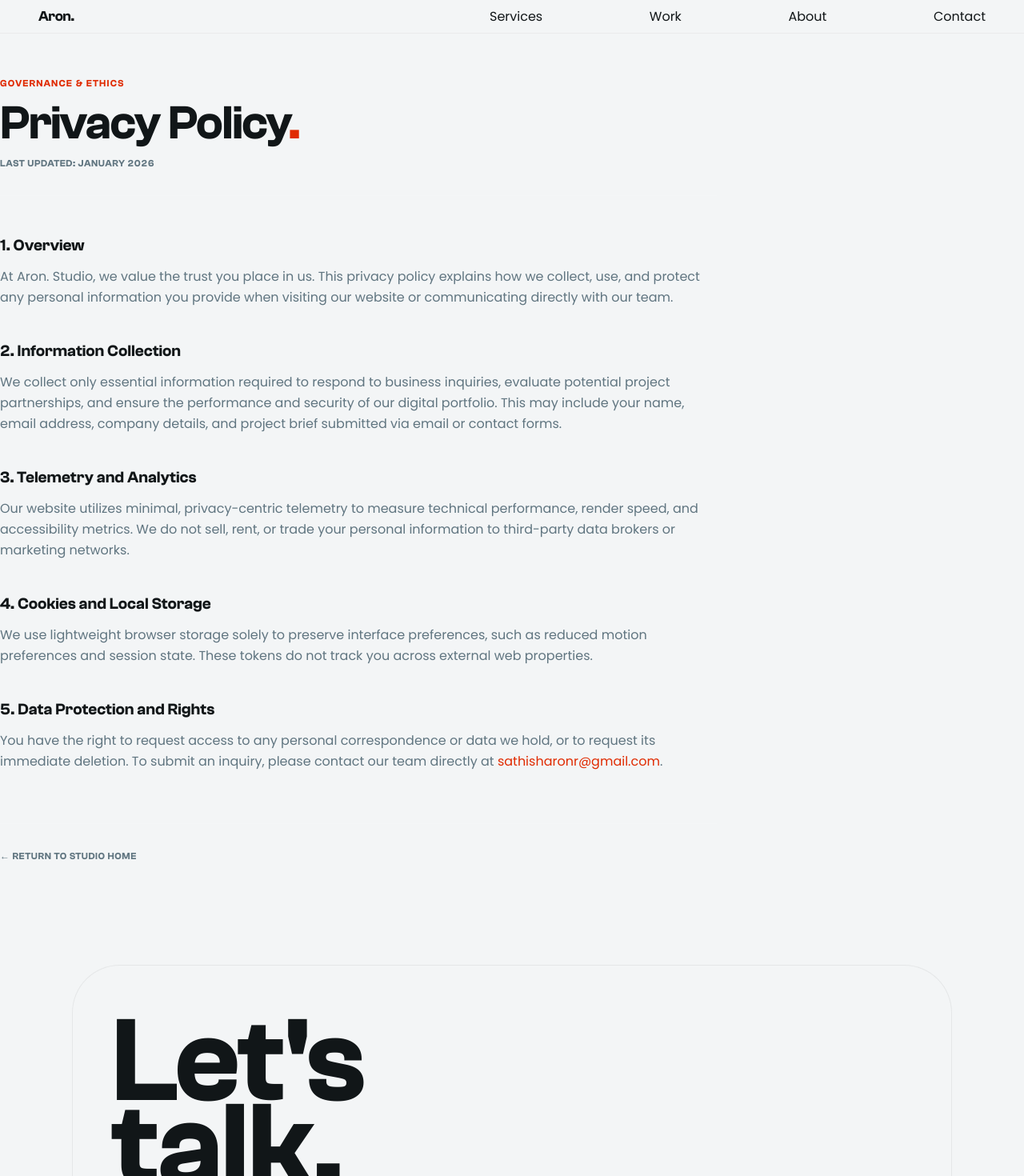
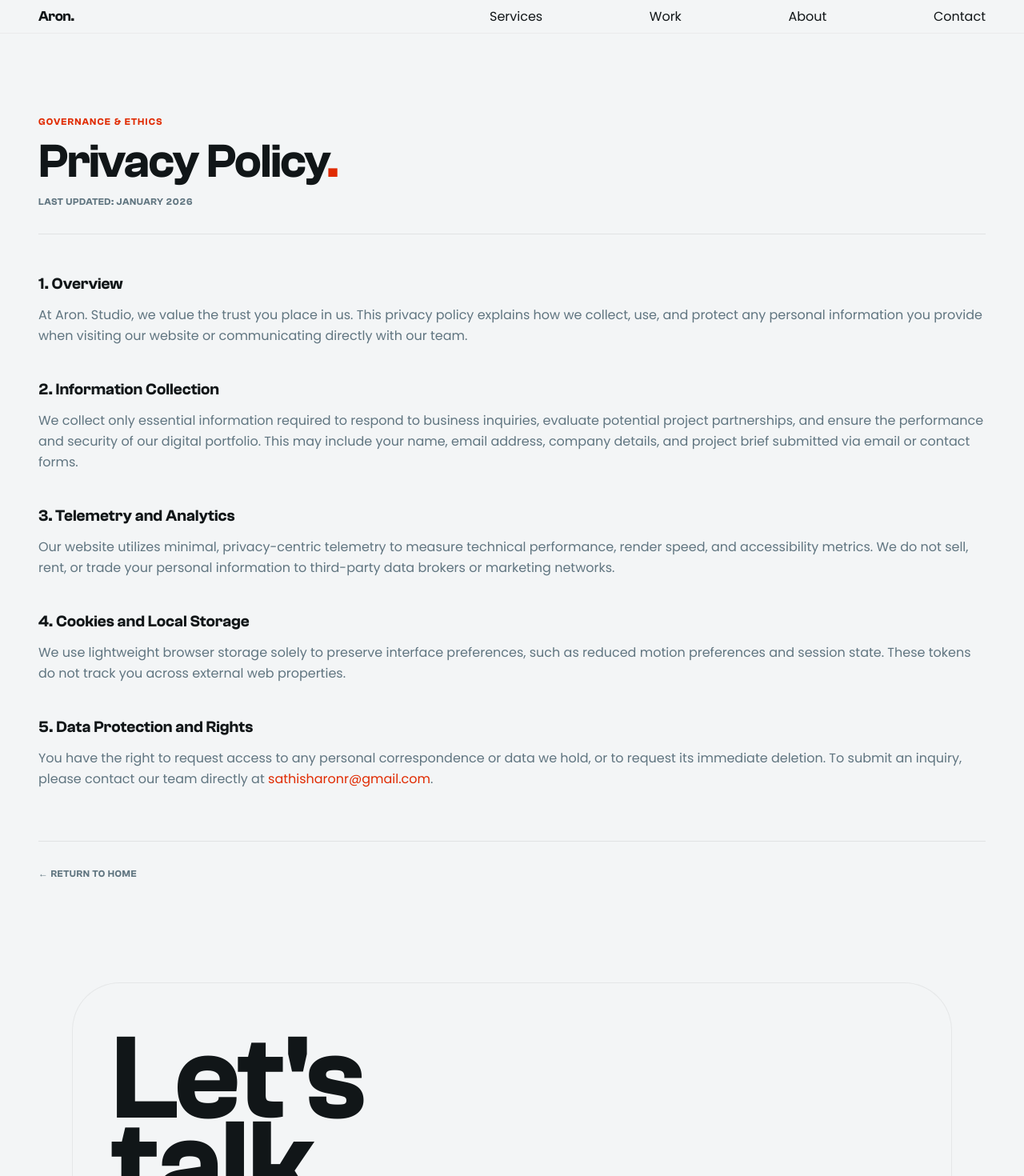
Before and after one commit to aronr4/portfolio, a Next.js app: page /privacy-policy in a window 1280 px wide. Shown: the top 1470 px of the page at 80% size. Built offline with nearby package versions, Linux system fonts and the light colour scheme.

Commit message:
Fix site-wide container padding and alignment to match Services page

```diff
--- a/src/app/about/page.tsx
+++ b/src/app/about/page.tsx
@@ -27,9 +27,9 @@ const processSteps = [
 
 export default function AboutPage() {
   return (
-    <main className="container-x py-16 md:py-24">
+    <div className="container-x pt-24 sm:pt-28 md:pt-36 pb-16 md:pb-24">
       {/* Header */}
-      <div className="border-b border-white/10 pb-12 mb-16">
+      <div className="border-b border-black/[0.08] pb-12 mb-16">
         <span className="text-xs uppercase tracking-widest text-accent font-display block mb-3">
           Behind the Craft
         </span>
@@ -45,7 +45,7 @@ export default function AboutPage() {
       </div>
 
       {/* Hero Studio Metrics */}
-      <div className="grid grid-cols-1 sm:grid-cols-3 gap-8 py-12 border-b border-white/10 mb-20">
+      <div className="grid grid-cols-1 sm:grid-cols-3 gap-8 py-12 border-b border-black/[0.08] mb-20">
         <div>
           <div className="font-display text-5xl sm:text-6xl font-bold text-fg flex items-baseline">
             <Odometer value={5} suffix="+" />
@@ -86,7 +86,7 @@ export default function AboutPage() {
         <div className="grid grid-cols-1 md:grid-cols-3 gap-8">
           {processSteps.map((step) => (
             <Reveal key={step.step} variant="fade-up">
-              <div className="p-8 rounded-2xl bg-surface border border-white/10 flex flex-col justify-between h-full">
+              <div className="p-8 rounded-2xl bg-white border border-black/[0.08] shadow-[0_4px_20px_rgba(0,0,0,0.03)] flex flex-col justify-between h-full">
                 <div>
                   <span className="text-sm font-display text-accent font-bold tabular-nums">
                     {step.step}
@@ -105,7 +105,7 @@ export default function AboutPage() {
       </div>
 
       {/* Certificates Section */}
-      <div className="mb-24 border-t border-white/10 pt-16">
+      <div className="mb-24 border-t border-black/[0.08] pt-16">
         <span className="text-xs uppercase tracking-widest text-accent font-display block mb-3">
           Learning
         </span>
@@ -115,6 +115,6 @@ export default function AboutPage() {
 
         <CertificatesList />
       </div>
-    </main>
+    </div>
   );
 }
--- a/src/app/globals.css
+++ b/src/app/globals.css
@@ -239,3 +239,27 @@ html.lenis body {
   padding-left: var(--page-pad-x);
   padding-right: var(--page-pad-x);
 }
+
+/* Site-wide page container utility aligned with Services page */
+.container-x {
+  width: 100%;
+  max-width: 80rem; /* 1280px / max-w-7xl */
+  margin-left: auto;
+  margin-right: auto;
+  padding-left: 1.5rem; /* px-6 (24px) */
+  padding-right: 1.5rem;
+}
+
+@media (min-width: 640px) {
+  .container-x {
+    padding-left: 2.5rem; /* sm:px-10 (40px) */
+    padding-right: 2.5rem;
+  }
+}
+
+@media (min-width: 768px) {
+  .container-x {
+    padding-left: 3rem; /* md:px-12 (48px) */
+    padding-right: 3rem;
+  }
+}
--- a/src/app/privacy-policy/page.tsx
+++ b/src/app/privacy-policy/page.tsx
@@ -2,14 +2,14 @@ import Link from "next/link";
 import { siteConfig } from "@/data/site";
 
 export const metadata = {
-  title: "Privacy Policy — Kinetic Studio",
-  description: "Privacy policy and client data ethics for Kinetic Studio.",
+  title: "Privacy Policy — Aron",
+  description: "Privacy policy and client data ethics for Aron.",
 };
 
 export default function PrivacyPolicyPage() {
   return (
-    <main className="container-x py-16 md:py-24 max-w-4xl">
-      <div className="border-b border-white/10 pb-8 mb-12">
+    <div className="container-x pt-24 sm:pt-28 md:pt-36 pb-16 md:pb-24 max-w-4xl">
+      <div className="border-b border-black/[0.08] pb-8 mb-12">
         <span className="text-xs uppercase tracking-widest text-accent font-display block mb-3">
           Governance & Ethics
         </span>
@@ -62,14 +62,14 @@ export default function PrivacyPolicyPage() {
         </section>
       </div>
 
-      <div className="mt-16 pt-8 border-t border-white/10 flex items-center justify-between">
+      <div className="mt-16 pt-8 border-t border-black/[0.08] flex items-center justify-between">
         <Link
           href="/"
           className="text-xs uppercase tracking-wider text-muted hover:text-fg font-display transition-colors"
         >
-          ← Return to Studio Home
+          ← Return to Home
         </Link>
       </div>
-    </main>
+    </div>
   );
 }
--- a/src/app/projects/[slug]/page.tsx
+++ b/src/app/projects/[slug]/page.tsx
@@ -54,7 +54,7 @@ export default async function ProjectDetailPage({
   const nextProject = projects[(currentIndex + 1) % projects.length];
 
   return (
-    <main className="py-16 md:py-24">
+    <div className="pt-24 sm:pt-28 md:pt-36 pb-16 md:pb-24">
       {/* Top Header */}
       <div className="container-x mb-12">
         <div className="flex items-center gap-2 text-xs uppercase tracking-widest text-accent font-display mb-4">
@@ -311,6 +311,6 @@ export default async function ProjectDetailPage({
           </div>
         </Link>
       </div>
-    </main>
+    </div>
   );
 }
--- a/src/app/work/page.tsx
+++ b/src/app/work/page.tsx
@@ -18,9 +18,9 @@ export default function WorkPage() {
     : projects.filter((p) => p.category === activeCategory);
 
   return (
-    <main className="container-x py-16 md:py-24">
+    <div className="container-x pt-24 sm:pt-28 md:pt-36 pb-16 md:pb-24">
       {/* Page Header */}
-      <div className="border-b border-white/10 pb-12 mb-12">
+      <div className="border-b border-black/[0.08] pb-12 mb-12">
         <span className="text-xs uppercase tracking-widest text-accent font-display block mb-3">
           Selected Archive
         </span>
@@ -113,6 +113,6 @@ export default function WorkPage() {
           </Reveal>
         ))}
       </div>
-    </main>
+    </div>
   );
 }
--- a/src/components/sections/about/CertificatesList.tsx
+++ b/src/components/sections/about/CertificatesList.tsx
@@ -55,19 +55,19 @@ export default function CertificatesList({
 
   return (
     <>
-      <div className="flex flex-col divide-y divide-white/10 border-y border-white/10">
+      <div className="flex flex-col divide-y divide-black/[0.08] border-y border-black/[0.08]">
         {certificates.map((cert) => (
           <button
             key={cert.id}
             type="button"
             onClick={() => setSelectedCert(cert)}
-            className="group w-full py-6 px-3 sm:px-4 -mx-3 sm:-mx-4 rounded-xl flex items-center justify-between text-left transition-colors duration-200 hover:bg-white/[0.04] focus-visible:outline-none focus-visible:ring-2 focus-visible:ring-accent cursor-pointer"
+            className="group w-full py-6 px-3 sm:px-4 -mx-3 sm:-mx-4 rounded-xl flex items-center justify-between text-left transition-colors duration-200 hover:bg-black/[0.02] focus-visible:outline-none focus-visible:ring-2 focus-visible:ring-accent cursor-pointer"
           >
             <div className="flex items-center gap-3 sm:gap-4 min-w-0 pr-4">
               <span className="font-display text-lg sm:text-xl font-bold text-fg group-hover:text-accent transition-colors truncate sm:whitespace-normal">
                 {cert.title}
               </span>
-              <span className="hidden sm:inline-flex items-center gap-1 text-[11px] uppercase tracking-wider font-display font-medium text-muted/70 group-hover:text-accent transition-colors border border-white/10 group-hover:border-accent/40 rounded-full px-2.5 py-0.5 whitespace-nowrap">
+              <span className="hidden sm:inline-flex items-center gap-1 text-[11px] uppercase tracking-wider font-display font-medium text-muted group-hover:text-accent transition-colors border border-black/[0.08] group-hover:border-accent/40 rounded-full px-2.5 py-0.5 whitespace-nowrap">
                 View Certificate
                 <svg
                   className="w-3 h-3 transition-transform group-hover:translate-x-0.5 group-hover:-translate-y-0.5"
```
